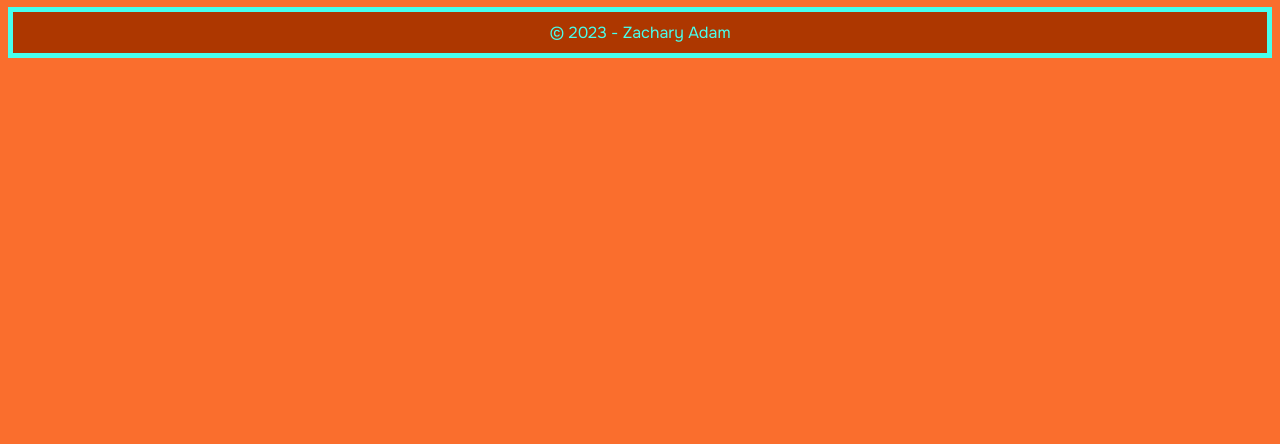
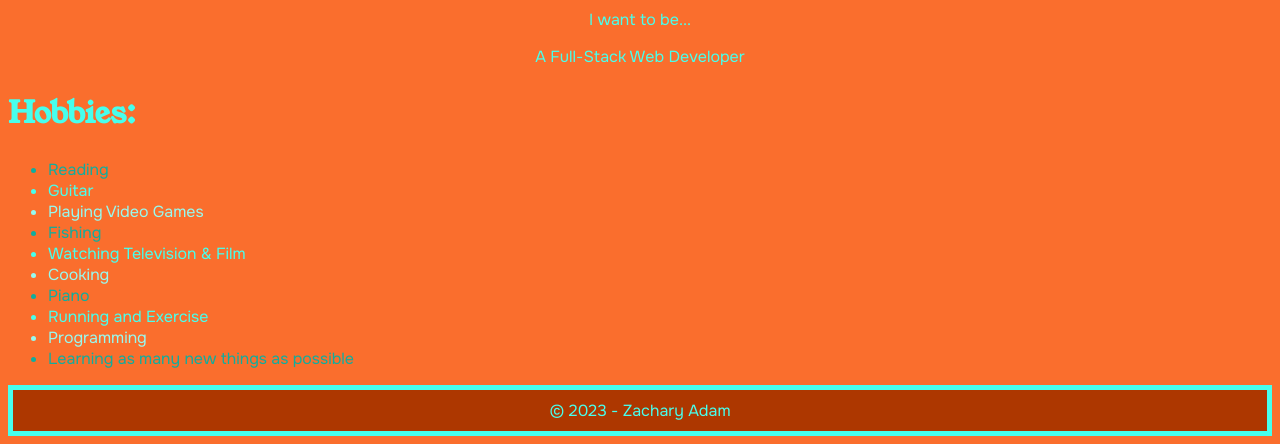
Before and after one commit to RVCC-IDMX/about-me-zackadam0-1, a plain HTML site: page index.html in a window 1280 px wide. Shown: the part 731-1175 px from the top of the page. Before the commit the page ends 800 px from the top, so only its background shows below. Drawn offline with Linux system fonts and the light colour scheme.

Commit message:
adding hobbies list

```diff
--- a/css/style.css
+++ b/css/style.css
@@ -6,7 +6,11 @@ body {
 
 h1, h2, h3, h4, h5, h6{
     font-family:"Young Serif";
-    font-size:45px;
+    font-size:30px;
+}
+
+h1 {
+    font-size:45px
 }
 
 header {
@@ -27,3 +31,15 @@ header {
 #bio {
     text-align: center;
 }
+
+#hobbies ul li:nth-child(3n+1){
+    color:#10AD9E;
+}
+
+#hobbies ul li:nth-child(3n+2){
+    color:#47FFED;
+}
+
+#hobbies ul li:nth-child(3n){
+    color:#96faf0;
+}
--- a/index.html
+++ b/index.html
@@ -33,14 +33,41 @@
         <!-- end hero section-->
         </section>
 
+
         <section id="bio">
             <!--bio section: personal information-->
-            <p>I want to be...</p>
 
-            <p>A Full-Stack Web Developer</p>
+            <h2>Bio:</h2>
 
-            <!-- end bio section-->
+            <div>
+                <p>I want to be...</p>
+
+                <p>A Full-Stack Web Developer</p>
+                <!-- end bio section-->
+            </div>
+
+
         </section>
+
+        <section id="hobbies">
+
+            <h2>Hobbies:</h2>
+
+            <ul>
+                <li>Reading</li>
+                <li>Guitar</li>
+                <li>Playing Video Games</li>
+                <li>Fishing</li>
+                <li>Watching Television & Film</li>
+                <li>Cooking</li>
+                <li>Piano</li>
+                <li>Running and Exercise</li>
+                <li>Programming</li>
+                <li>Learning as many new things as possible</li>
+            </ul>
+
+        </section>
+
 
     </main>
 
```
